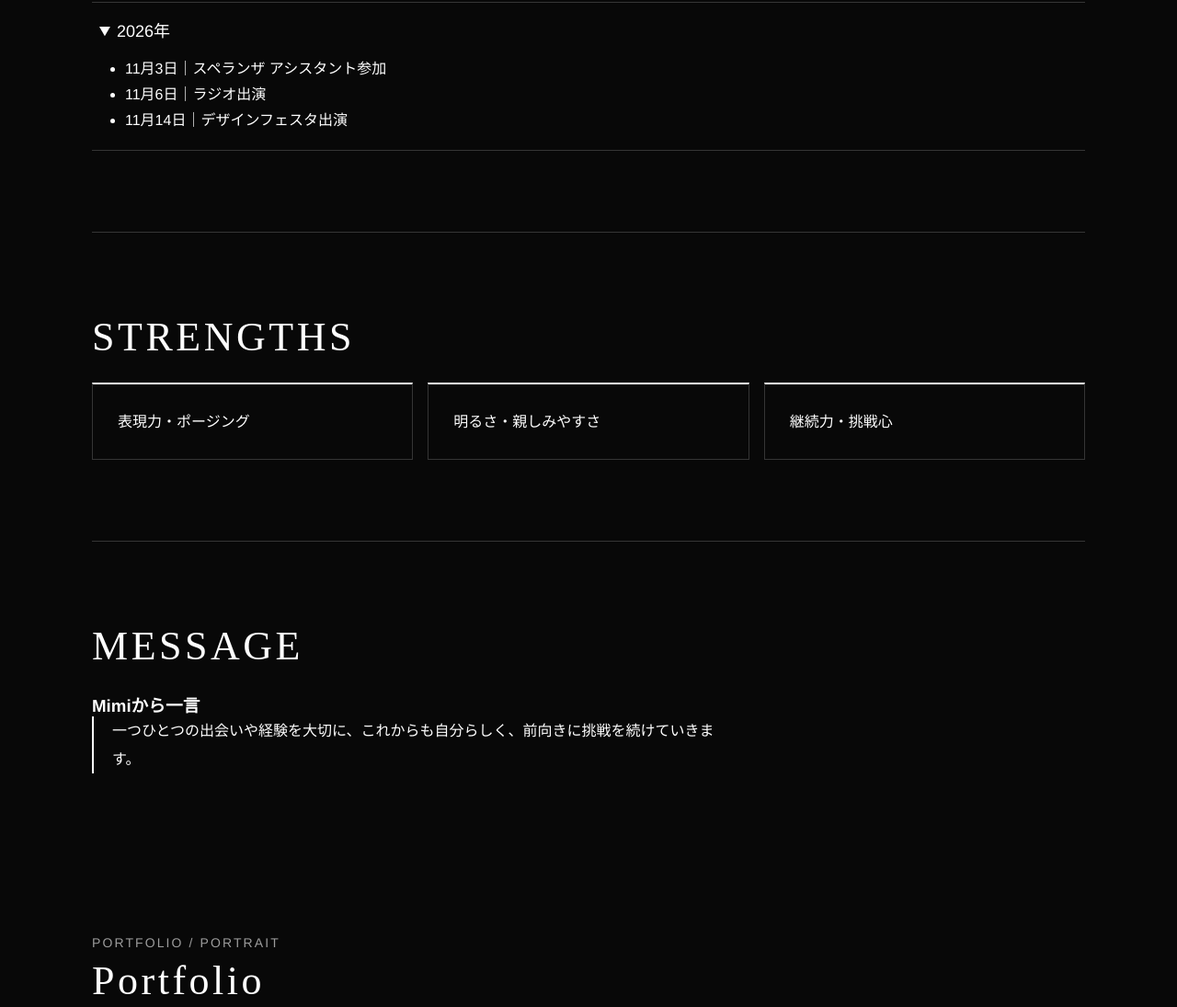
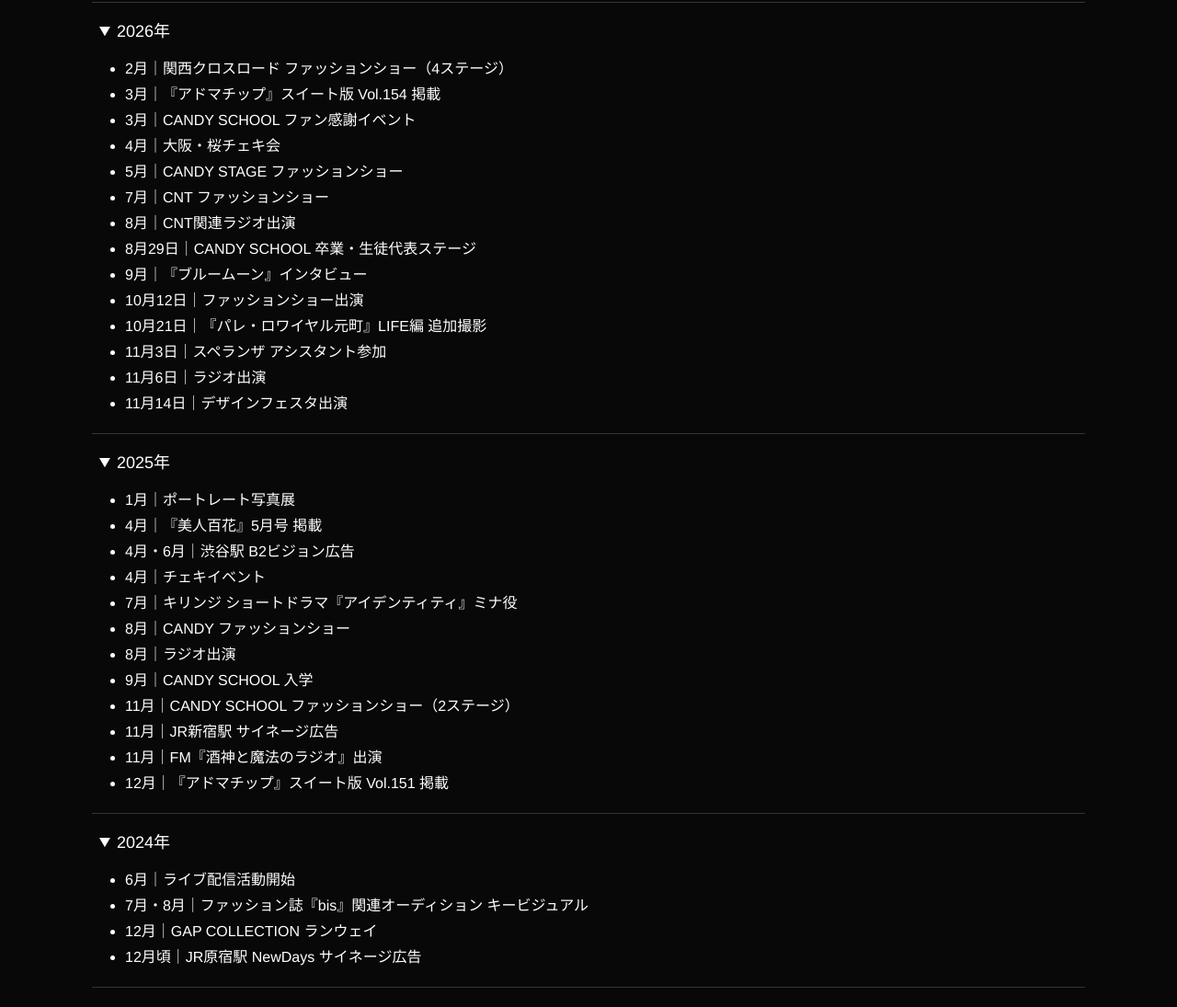
Before and after one commit to alopex-production/alopex-website, a plain HTML site: page hanasaki.html in a window 1280 px wide. Shown: the part 1368-2463 px from the top of the page at 92% size. Drawn offline with Linux system fonts and the light colour scheme.

Commit message:
D02: restore full 2024-2026 career history to Mimi profile

```diff
--- a/hanasaki.html
+++ b/hanasaki.html
@@ -178,9 +178,46 @@ footer { border-top: 1px solid rgba(255,255,255,.1); color: rgba(255,255,255,.6)
         <details class="career-year" open>
             <summary>2026年</summary>
             <ul>
+                <li>2月｜関西クロスロード ファッションショー（4ステージ）</li>
+                <li>3月｜『アドマチップ』スイート版 Vol.154 掲載</li>
+                <li>3月｜CANDY SCHOOL ファン感謝イベント</li>
+                <li>4月｜大阪・桜チェキ会</li>
+                <li>5月｜CANDY STAGE ファッションショー</li>
+                <li>7月｜CNT ファッションショー</li>
+                <li>8月｜CNT関連ラジオ出演</li>
+                <li>8月29日｜CANDY SCHOOL 卒業・生徒代表ステージ</li>
+                <li>9月｜『ブルームーン』インタビュー</li>
+                <li>10月12日｜ファッションショー出演</li>
+                <li>10月21日｜『パレ・ロワイヤル元町』LIFE編 追加撮影</li>
                 <li>11月3日｜スペランザ アシスタント参加</li>
                 <li>11月6日｜ラジオ出演</li>
                 <li>11月14日｜デザインフェスタ出演</li>
+            </ul>
+        </details>
+        <details class="career-year">
+            <summary>2025年</summary>
+            <ul>
+                <li>1月｜ポートレート写真展</li>
+                <li>4月｜『美人百花』5月号 掲載</li>
+                <li>4月・6月｜渋谷駅 B2ビジョン広告</li>
+                <li>4月｜チェキイベント</li>
+                <li>7月｜キリンジ ショートドラマ『アイデンティティ』ミナ役</li>
+                <li>8月｜CANDY ファッションショー</li>
+                <li>8月｜ラジオ出演</li>
+                <li>9月｜CANDY SCHOOL 入学</li>
+                <li>11月｜CANDY SCHOOL ファッションショー（2ステージ）</li>
+                <li>11月｜JR新宿駅 サイネージ広告</li>
+                <li>11月｜FM『酒神と魔法のラジオ』出演</li>
+                <li>12月｜『アドマチップ』スイート版 Vol.151 掲載</li>
+            </ul>
+        </details>
+        <details class="career-year">
+            <summary>2024年</summary>
+            <ul>
+                <li>6月｜ライブ配信活動開始</li>
+                <li>7月・8月｜ファッション誌『bis』関連オーディション キービジュアル</li>
+                <li>12月｜GAP COLLECTION ランウェイ</li>
+                <li>12月頃｜JR原宿駅 NewDays サイネージ広告</li>
             </ul>
         </details>
     </section>
```
